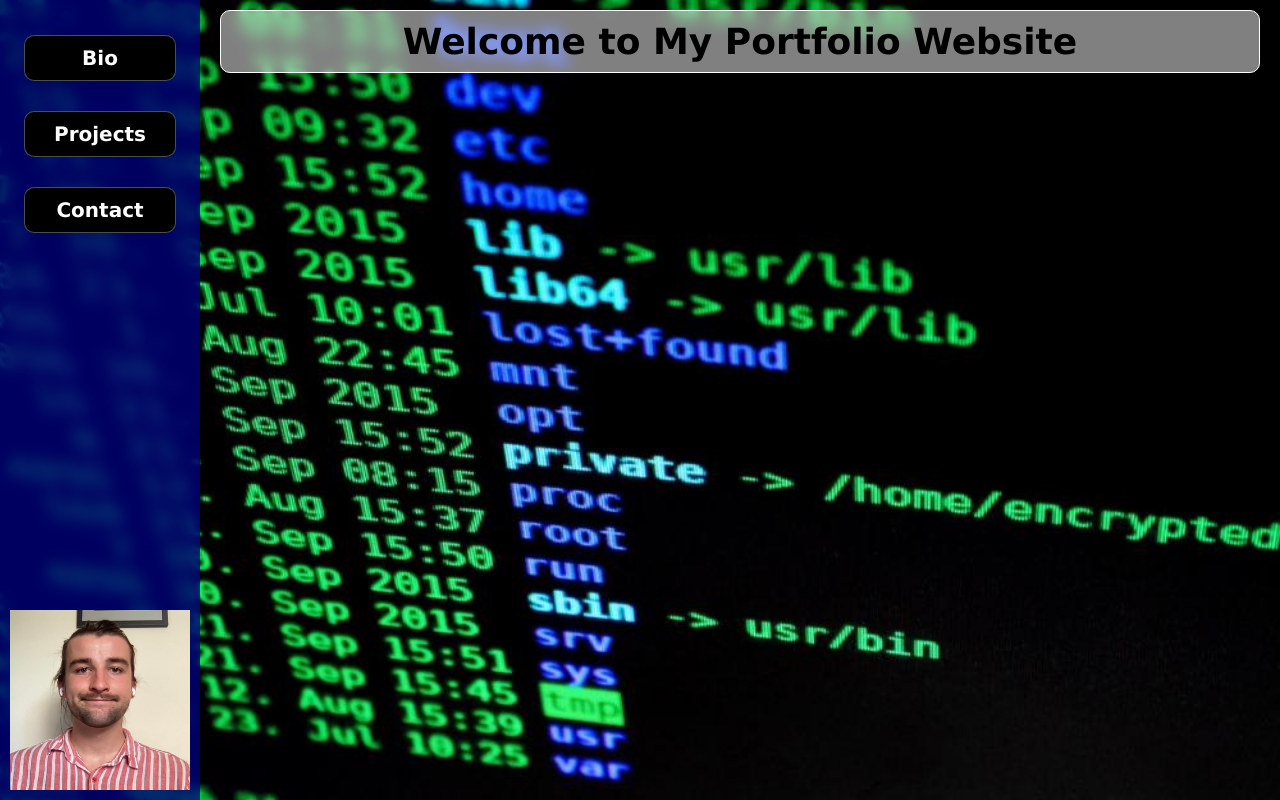
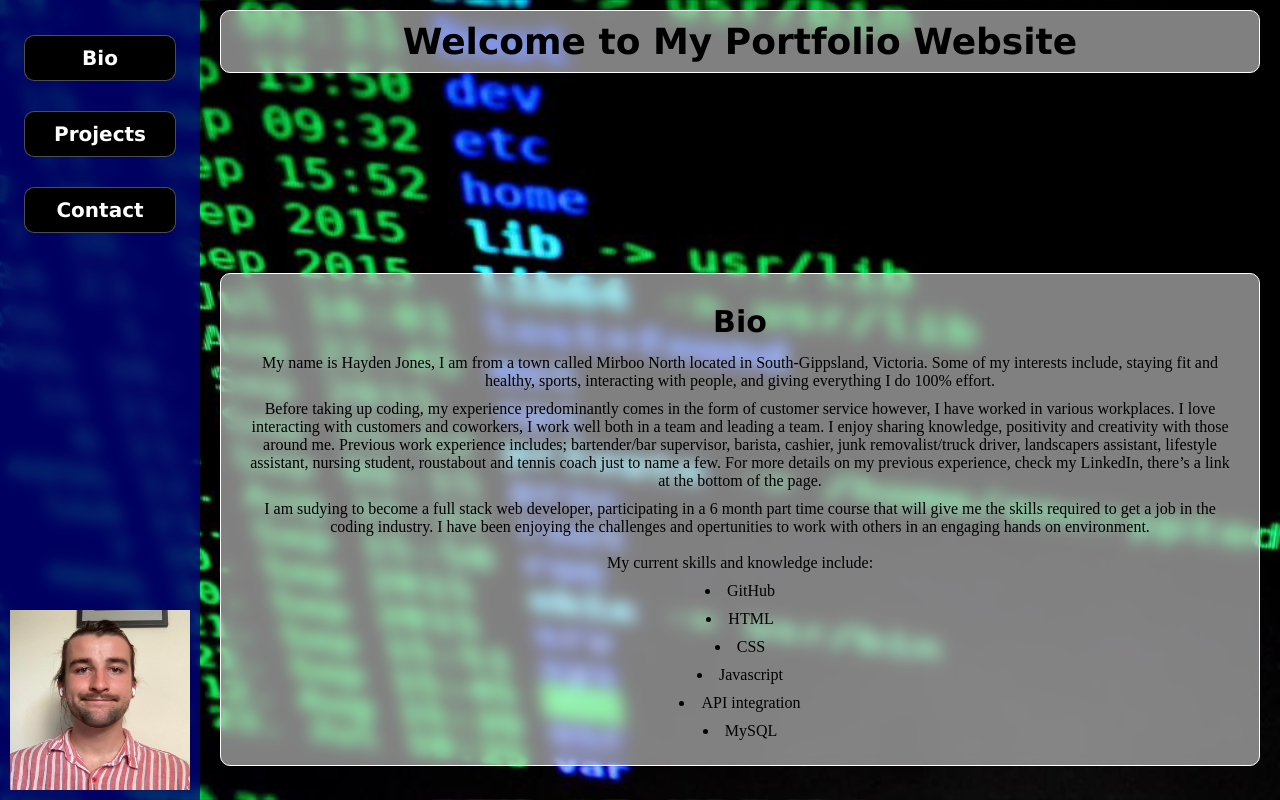
Before and after one commit to Hayden-code/My_React_Portfolio, a React (Create React App) app: page / in a window 1280 px wide. Shown: the top 800 px of the page. Built offline with nearby package versions, Linux system fonts and the light colour scheme.

Commit message:
styles folder created, Bio added

```diff
--- a/src/components/bio.js
+++ b/src/components/bio.js
@@ -1,7 +1,44 @@
 function Bio() {
   return (
-    <div>
-      <h1> Welcome My Portfolio Website </h1>
+    <div className="contentBubble" id="bio">
+      <h2> Bio </h2>
+      <p>
+        My name is Hayden Jones, I am from a town called Mirboo North located in
+        South-Gippsland, Victoria. Some of my interests include, staying fit and
+        healthy, sports, interacting with people, and giving everything I do
+        100% effort.
+      </p>
+      <p>
+        Before taking up coding, my experience predominantly comes in the form
+        of customer service however, I have worked in various workplaces. I love
+        interacting with customers and coworkers, I work well both in a team and
+        leading a team. I enjoy sharing knowledge, positivity and creativity
+        with those around me. Previous work experience includes; bartender/bar
+        supervisor, barista, cashier, junk removalist/truck driver, landscapers
+        assistant, lifestyle assistant, nursing student, roustabout and tennis
+        coach just to name a few. For more details on my previous experience,
+        check my LinkedIn, there’s a link at the bottom of the page.
+      </p>
+      <p>
+        I am sudying to become a full stack web developer, participating in a 6
+        month part time course that will give me the skills required to get a
+        job in the coding industry. I have been enjoying the challenges and
+        opertunities to work with others in an engaging hands on environment.
+        <br></br>
+        <br></br>
+        My current skills and knowledge include:
+      </p>
+
+      <ul>
+        <li>GitHub</li>
+        <li>HTML</li>
+        <li>CSS</li>
+        <li>Javascript</li>
+        <li>API integration</li>
+        <li>MySQL</li>
+      </ul>
     </div>
   );
 }
+
+export default Bio;
--- a/src/components/header.js
+++ b/src/components/header.js
@@ -6,28 +6,20 @@ function Header() {
       <div>
         <h1 id="welcome"> Welcome to My Portfolio Website </h1>
 
-        <ul>
+        <ul className="navbar">
           <li>
             <button className="navBtn">
-              {" "}
-              <a href="#bio">
-                {" "}
-                <h4> Bio </h4>{" "}
-              </a>
+              <h4> Bio </h4>
             </button>
           </li>
           <li>
             <button className="navBtn">
-              <a href="#projects">
-                <h4>Projects</h4>
-              </a>
+              <h4>Projects</h4>
             </button>
           </li>
           <li>
             <button className="navBtn">
-              <a href="#contact">
-                <h4>Contact</h4>
-              </a>
+              <h4>Contact</h4>
             </button>
           </li>
           <li>
--- a/src/components/portfolio.js
+++ b/src/components/portfolio.js
@@ -1,8 +1,14 @@
 import Header from "./header";
-import "./App.css";
+import Bio from "./bio";
+import "./styles/App.css";
 
 function Portfolio() {
-  return <Header />;
+  return (
+    <div>
+      <Header />
+      <Bio />
+    </div>
+  );
 }
 
 export default Portfolio;
--- a/src/components/App.css
+++ b/src/components/styles/App.css
@@ -17,7 +17,7 @@
 }
 
 body {
-  background-image: url("../images/terminal.jpg");
+  background-image: url("../../images/terminal.jpg");
   background-size: 100% 100%;
   background-repeat: no-repeat;
   background-attachment: fixed;
@@ -51,7 +51,7 @@ li {
   text-align: center;
 }
 
-ul {
+.navbar {
   list-style-type: none;
   position: fixed;
   top: 0px;
@@ -60,13 +60,6 @@ ul {
   -webkit-backdrop-filter: blur(8px);
   height: 100%;
   width: 200px;
-}
-a {
-  color: white;
-  text-decoration: none;
-}
-a :visited {
-  color: white;
 }
 
 /* Navbar buttons */
@@ -90,6 +83,7 @@ li > img {
   position: relative;
   top: 20px;
   transition-duration: 0.5s;
+  color: white;
 }
 
 .navBtn :hover {
@@ -109,10 +103,6 @@ li > img {
 }
 /* Rest of the page */
 
-#content {
-  position: absolute;
-  padding: 100px;
-}
 .contentBubble {
   background-color: var(--BKG-color);
   backdrop-filter: blur(8px);
@@ -203,7 +193,12 @@ li > img {
     display: none;
   }
   #welcome {
-    margin-left: 0px;
+    margin-left: 20px;
+    margin-right: 20px;
+  }
+  .contentBubble {
+    margin-left: 20px;
+    margin-right: 20px;
   }
 }
 
@@ -235,4 +230,8 @@ li > img {
     margin-left: 220px;
     margin-right: 20px;
   }
+  .contentBubble {
+    margin-left: 220px;
+    margin-right: 20px;
+  }
 }
```
